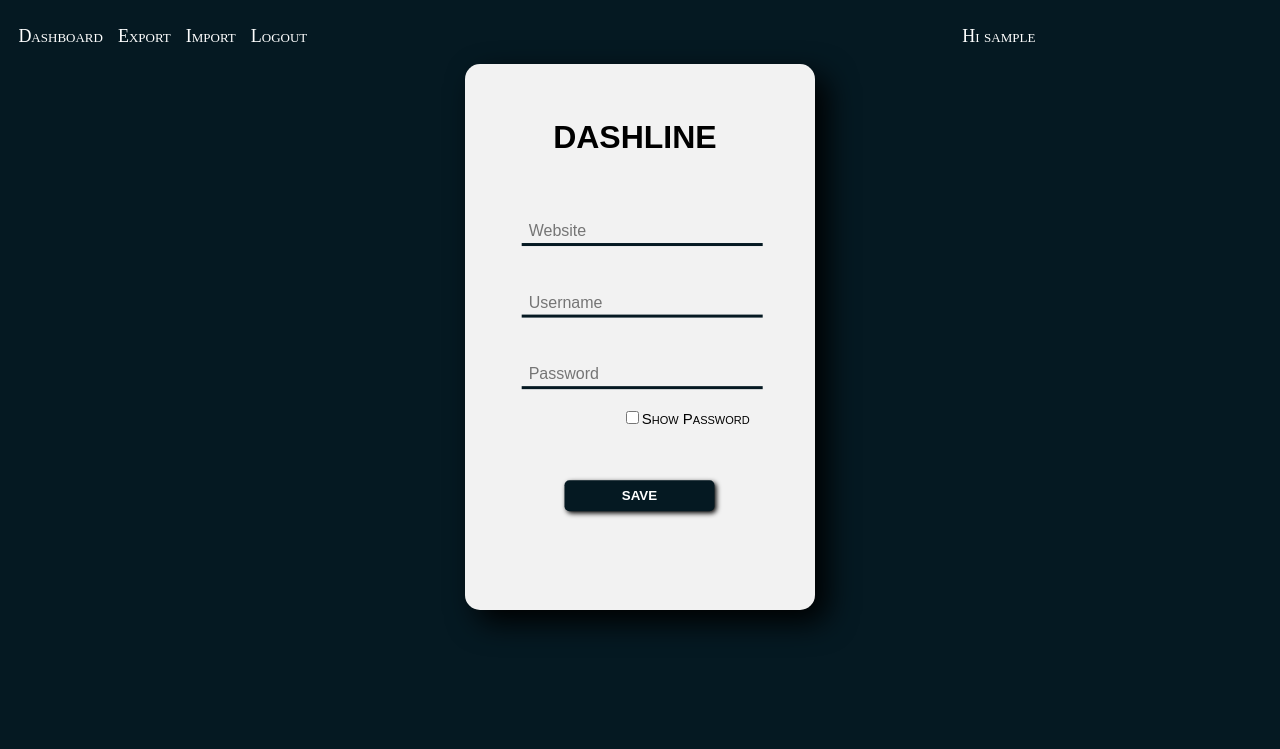
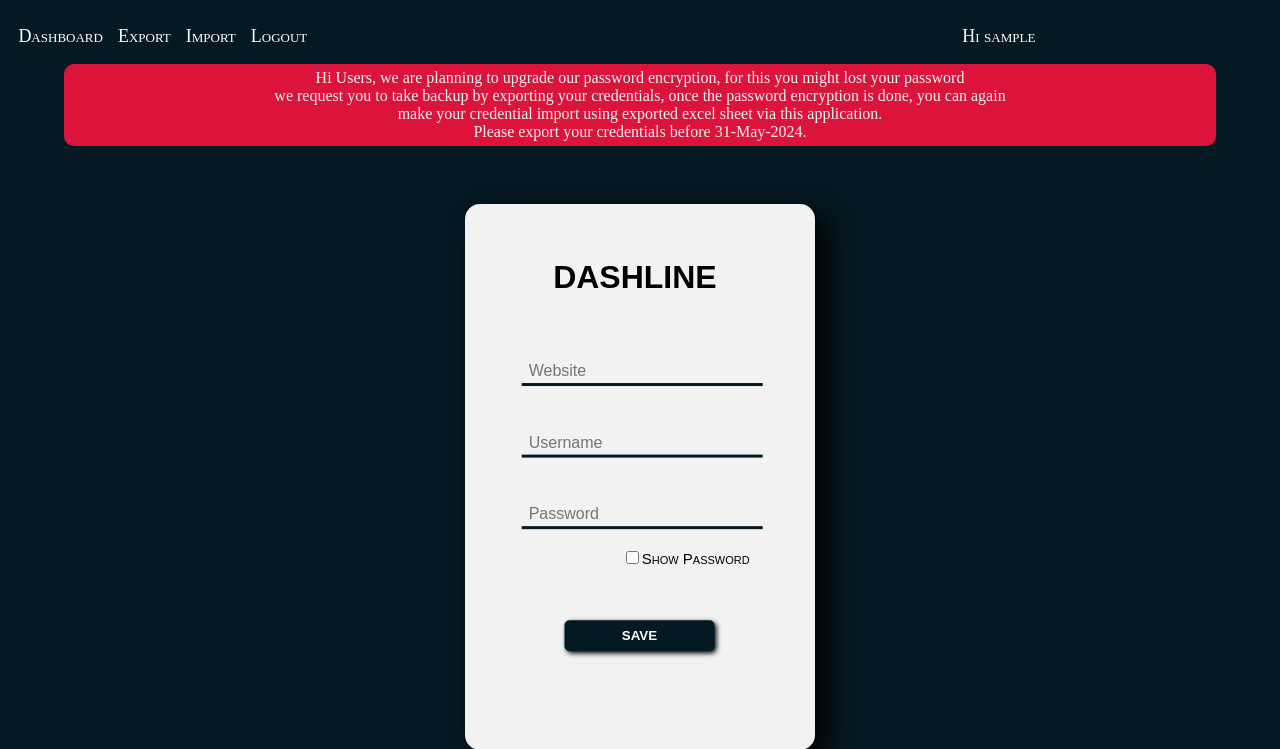
Before and after one commit to dpakverma789/django-project-PasswordManager, a Django app: page /manager/save/ in a window 1280 px wide; the page is wider, and only the part inside the window is pictured. Shown: the top 749 px of that part. Before the commit the page ends 628 px from the top of that part, so only its background shows below. Run offline with Django 3.2, Linux system fonts and the light colour scheme; the visitor is signed in with stand-in values (Sample User, id 1); some libraries are stand-ins or nearby versions.

Commit message:
notification

```diff
--- a/passwordManager/templates/password_manager.html
+++ b/passwordManager/templates/password_manager.html
@@ -17,7 +17,10 @@
 {% endblock %}
 
 {% block content %}
-<!--	<p class="notification"></p>-->
+	<p class="notification">Hi Users, we are planning to upgrade our password encryption, for this you might lost your password<br/>
+	we request you to take backup by exporting your credentials, once the password encryption is done, you can again<br/>
+	make your credential import using exported excel sheet via this application.<br/>
+	Please export your credentials before 31-May-2024.</p>
 	<form id="box" action="" method="post" onsubmit="return checkPasswordLength()">
 		{% csrf_token %}
 		<h1>{{data.header}}</h1>
```
